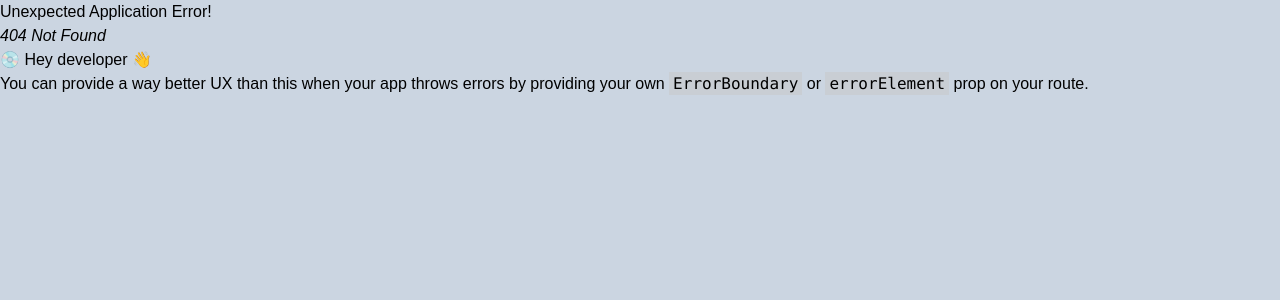
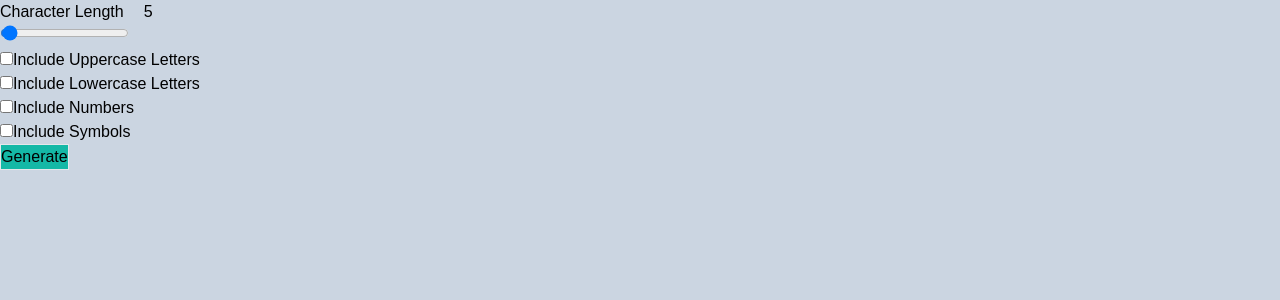
Before and after one commit to KamilGrocholski/chall, a React (Vite) app: page /password-generator in a window 1280 px wide. Before the commit this address had no page. Shown: the top 300 px of the page. Built offline with nearby package versions, Linux system fonts and the light colour scheme; a web font is replaced by a local one.

Commit message:
password-generator init

```diff
--- a/src/launch-countdown-timer/index.tsx
+++ b/src/launch-countdown-timer/index.tsx
@@ -28,22 +28,22 @@ const LaunchCountdownTimerPage: React.FC<LaunchCountdownTimerProps> = ({}) => {
                     </h1>
                     <div className='flex flex-row gap-2 lg:gap-8 w-fit h-fit mx-auto'>
                         <NumberBox
-                            num={days}
+                            number={days}
                             unit='days'
                             flip={shouldFlip(prevDays, days)}
                         />
                         <NumberBox
-                            num={hours}
+                            number={hours}
                             unit='hours'
                             flip={shouldFlip(prevHours, hours)}
                         />
                         <NumberBox
-                            num={minutes}
+                            number={minutes}
                             unit='minutes'
                             flip={shouldFlip(prevMinutes, minutes)}
                         />
                         <NumberBox
-                            num={seconds}
+                            number={seconds}
                             unit='seconds'
                             flip={shouldFlip(prevSeconds, seconds)}
                         />
--- a/src/main.tsx
+++ b/src/main.tsx
@@ -5,6 +5,7 @@ import { createBrowserRouter, RouterProvider } from 'react-router-dom'
 import Layout from './Layout'
 import MultistepFormPage from './multi-step-form'
 import LaunchCountdownTimerPage from './launch-countdown-timer'
+import PasswordGeneratorPage from './password-generator'
 
 const router = createBrowserRouter([
     {
@@ -21,6 +22,10 @@ const router = createBrowserRouter([
             },
         ],
     },
+    {
+        path: '/password-generator',
+        element: <PasswordGeneratorPage />,
+    },
 ])
 
 ReactDOM.createRoot(document.getElementById('root') as HTMLElement).render(
--- /dev/null
+++ b/src/password-generator/index.tsx
@@ -0,0 +1,114 @@
+import { useReducer, useState } from 'react'
+import { Config, generatePassword } from './utils'
+
+const PasswordGeneratorPage = () => {
+    const [config, setConfig] = useReducer<
+        (prev: Config, update: Partial<Config>) => Config
+    >((prev, update) => ({ ...prev, ...update }), {
+        length: 5,
+        uppercase: false,
+        lowercase: false,
+        numbers: false,
+        symbols: false,
+    })
+    const [password, setPassword] = useState<undefined | string>(undefined)
+
+    function handleGeneratePassowrd() {
+        const password = generatePassword(config)
+        setPassword(password)
+    }
+
+    return (
+        <div>
+            <div>{password}</div>
+            <Slider
+                label={'Character Length'}
+                min={1}
+                max={255}
+                value={config.length}
+                onChange={(length) => setConfig({ length })}
+            />
+            <Checkbox
+                label='Include Uppercase Letters'
+                isChecked={config.uppercase}
+                onChange={() => setConfig({ uppercase: !config.uppercase })}
+            />
+            <Checkbox
+                label='Include Lowercase Letters'
+                isChecked={config.lowercase}
+                onChange={() => setConfig({ lowercase: !config.lowercase })}
+            />
+            <Checkbox
+                label='Include Numbers'
+                isChecked={config.numbers}
+                onChange={() => setConfig({ numbers: !config.numbers })}
+            />
+            <Checkbox
+                label='Include Symbols'
+                isChecked={config.symbols}
+                onChange={() => setConfig({ symbols: !config.symbols })}
+            />
+            <button
+                className='border bg-teal-500'
+                onClick={handleGeneratePassowrd}
+            >
+                Generate
+            </button>
+        </div>
+    )
+}
+
+const Slider: React.FC<{
+    min: number
+    max: number
+    disabled?: boolean
+    value: number
+    label: string
+    onChange: (value: number) => void
+}> = ({ min, max, value, disabled, onChange, label }) => {
+    const [sliderValue, setSliderValue] = useState(value)
+
+    const handleChange = (event: React.ChangeEvent<HTMLInputElement>) => {
+        const newValue = Number(event.target.value)
+        setSliderValue(newValue)
+        onChange(newValue)
+    }
+
+    return (
+        <div>
+            <label className='flex flex-row gap-5'>
+                <span>{label}</span>
+                <span>{sliderValue}</span>
+            </label>
+            <input
+                type='range'
+                min={min}
+                max={max}
+                disabled={disabled}
+                aria-disabled={disabled}
+                value={sliderValue}
+                onChange={handleChange}
+            />
+        </div>
+    )
+}
+
+const Checkbox: React.FC<{
+    label: string
+    isChecked: boolean
+    onChange: () => void
+}> = ({ isChecked, onChange, label }) => {
+    return (
+        <div>
+            <input
+                id={label}
+                type='checkbox'
+                checked={isChecked}
+                onChange={onChange}
+            />
+            <label htmlFor={label}>{label}</label>
+        </div>
+    )
+}
+
+export default PasswordGeneratorPage
--- /dev/null
+++ b/src/password-generator/utils.ts
@@ -0,0 +1,49 @@
+export type Config = {
+    length: number
+    uppercase: boolean
+    lowercase: boolean
+    numbers: boolean
+    symbols: boolean
+}
+
+const UPPERCASE = 'ABCDEFGHIJKLMNOPQRSTUVWXYZ' as const
+const LOWERCASE = 'abcdefghijklmnopqrstuvwxyz' as const
+const NUMBERS = '0123456789' as const
+const SYMBOLS = `~!@#$%^&*()_+{}|:"<>?-=[]\\;\,./` as const
+
+export function generatePassword({
+    length,
+    uppercase,
+    lowercase,
+    numbers,
+    symbols,
+}: Config): string {
+    let pool = ''
+    if (uppercase) {
+        pool += UPPERCASE
+    }
+    if (lowercase) {
+        pool += LOWERCASE
+    }
+    if (numbers) {
+        pool += NUMBERS
+    }
+    if (symbols) {
+        pool += SYMBOLS
+    }
+
+    let password = ''
+
+    for (let i = 0; i < length; ++i) {
+        const randomInt = getRandomIntInclusive(0, pool.length - 1)
+        password += pool[randomInt]
+    }
+
+    return password
+}
+
+function getRandomIntInclusive(min: number, max: number): number {
+    min = Math.ceil(min)
+    max = Math.floor(max)
+    return Math.floor(Math.random() * (max - min + 1) + min) // The maximum is inclusive and the minimum is inclusive
+}
```
